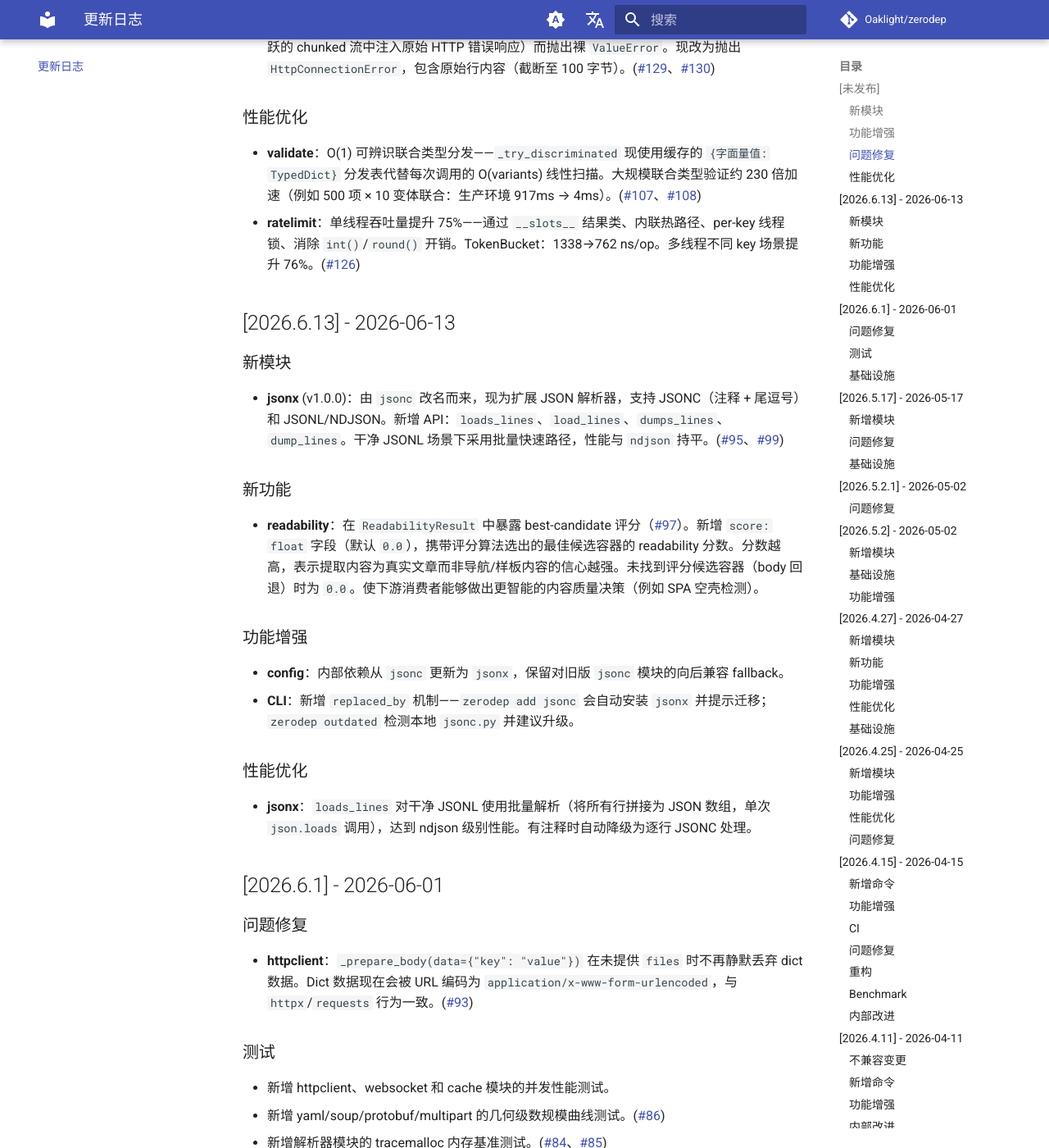
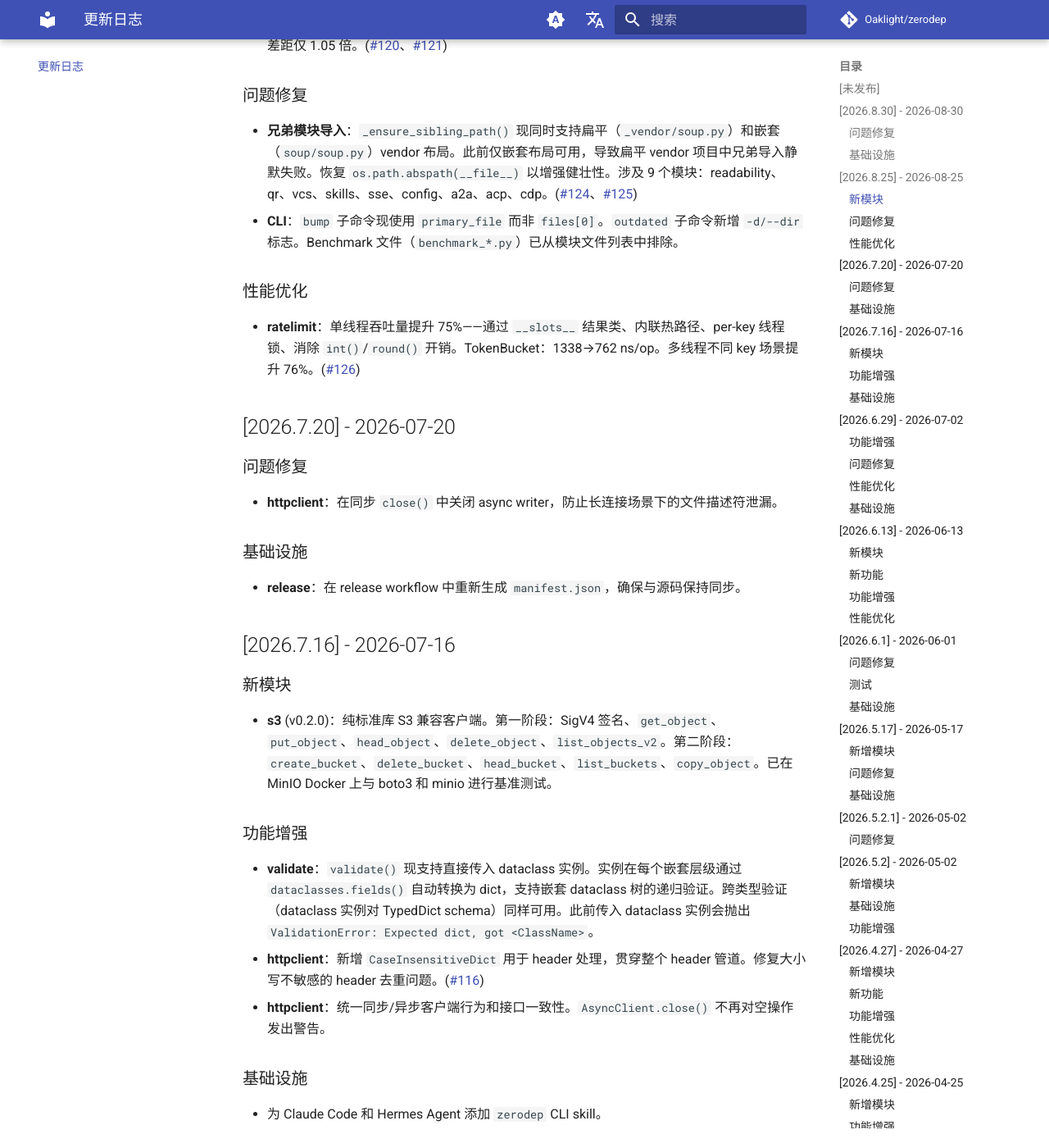
Before and after one commit to Oaklight/zerodep, an MkDocs documentation site: the page built from docs/changelog.md, in a window 1280 px wide and 1400 px high, scrolled down 960 px. Shown: the whole window at 82% size. Built offline with MkDocs 1.6.1 and Material for MkDocs 9.7.7, drawn with Linux system fonts in a browser that asks for light colours; comment, search, counter and statistics services are not loaded; some of the changed text lies outside the part shown.

Commit message:
docs: backfill changelog for v2026.6.29 through v2026.8.30

```diff
--- a/docs/changelog.md
+++ b/docs/changelog.md
@@ -6,23 +6,75 @@
 
 ## [未发布]
 
+## [2026.8.30] - 2026-08-30
+
+### 问题修复
+
+- **httpclient**：`_aiter_chunked` 不再因 chunk-size 行非合法十六进制（例如上游反向代理向活跃的 chunked 流中注入原始 HTTP 错误响应）而抛出裸 `ValueError`。现改为抛出 `HttpConnectionError`，包含原始行内容（截断至 100 字节）。([#129](https://github.com/Oaklight/zerodep/issues/129)、[#130](https://github.com/Oaklight/zerodep/pull/130))
+
+### 基础设施
+
+- **benchmarks**：从 `pyproject.toml` extras 自动发现参考库，替代硬编码列表。修复 ratelimit benchmark 在 limiter 缺失时跳过整个测试套件的问题。
+
+## [2026.8.25] - 2026-08-25
+
 ### 新模块
 
 - **ratelimit** (v0.1.0)：零依赖多算法限流器，提供 4 种算法（令牌桶、固定窗口、滑动窗口计数器、GCRA）并统一于 `RateLimiter` Protocol。便捷 API：`ratelimit()` 装饰器/上下文管理器（同步 + 异步）、`create_limiter()` 工厂函数、`parse_quota()` 字符串解析（`"10/s"`、`"100/m burst 200"`）、per-key 锁的 `ThreadSafeLimiter`、`RateLimitExceeded` 异常、带超时的等待重试。所有算法类均支持完整异步 API（`aacquire`/`apeek`）。性能比 `limits` 库快 2-4 倍，FixedWindow 与 `token-bucket` C 扩展差距仅 1.05 倍。([#120](https://github.com/Oaklight/zerodep/issues/120)、[#121](https://github.com/Oaklight/zerodep/pull/121))
 
-### 功能增强
+### 问题修复
 
-- **validate**：`validate()` 现支持直接传入 dataclass 实例。实例在每个嵌套层级自动通过 `vars()` 转换为 dict，支持嵌套 dataclass 树的递归验证。跨类型验证（dataclass 实例对 TypedDict schema）同样可用。此前传入 dataclass 实例会抛出 `ValidationError: Expected dict, got <ClassName>`。
+- **兄弟模块导入**：`_ensure_sibling_path()` 现同时支持扁平（`_vendor/soup.py`）和嵌套（`soup/soup.py`）vendor 布局。此前仅嵌套布局可用，导致扁平 vendor 项目中兄弟导入静默失败。恢复 `os.path.abspath(__file__)` 以增强健壮性。涉及 9 个模块：readability、qr、vcs、skills、sse、config、a2a、acp、cdp。([#124](https://github.com/Oaklight/zerodep/issues/124)、[#125](https://github.com/Oaklight/zerodep/pull/125))
+- **CLI**：`bump` 子命令现使用 `primary_file` 而非 `files[0]`。`outdated` 子命令新增 `-d/--dir` 标志。Benchmark 文件（`benchmark_*.py`）已从模块文件列表中排除。
+
+### 性能优化
+
+- **ratelimit**：单线程吞吐量提升 75%——通过 `__slots__` 结果类、内联热路径、per-key 线程锁、消除 `int()`/`round()` 开销。TokenBucket：1338→762 ns/op。多线程不同 key 场景提升 76%。([#126](https://github.com/Oaklight/zerodep/pull/126))
+
+## [2026.7.20] - 2026-07-20
 
 ### 问题修复
 
-- **兄弟模块导入**：`_ensure_sibling_path()` 现同时支持扁平（`_vendor/soup.py`）和嵌套（`soup/soup.py`）vendor 布局。此前仅嵌套布局可用，导致扁平 vendor 项目中兄弟导入静默失败。恢复 `os.path.abspath(__file__)` 以增强健壮性。涉及 9 个模块：readability、qr、vcs、skills、sse、config、a2a、acp、cdp。([#124](https://github.com/Oaklight/zerodep/issues/124)、[#125](https://github.com/Oaklight/zerodep/pull/125))
-- **httpclient**：`_aiter_chunked` 不再因 chunk-size 行非合法十六进制（例如上游反向代理向活跃的 chunked 流中注入原始 HTTP 错误响应）而抛出裸 `ValueError`。现改为抛出 `HttpConnectionError`，包含原始行内容（截断至 100 字节）。([#129](https://github.com/Oaklight/zerodep/issues/129)、[#130](https://github.com/Oaklight/zerodep/pull/130))
+- **httpclient**：在同步 `close()` 中关闭 async writer，防止长连接场景下的文件描述符泄漏。
+
+### 基础设施
+
+- **release**：在 release workflow 中重新生成 `manifest.json`，确保与源码保持同步。
+
+## [2026.7.16] - 2026-07-16
+
+### 新模块
+
+- **s3** (v0.2.0)：纯标准库 S3 兼容客户端。第一阶段：SigV4 签名、`get_object`、`put_object`、`head_object`、`delete_object`、`list_objects_v2`。第二阶段：`create_bucket`、`delete_bucket`、`head_bucket`、`list_buckets`、`copy_object`。已在 MinIO Docker 上与 boto3 和 minio 进行基准测试。
+
+### 功能增强
+
+- **validate**：`validate()` 现支持直接传入 dataclass 实例。实例在每个嵌套层级通过 `dataclasses.fields()` 自动转换为 dict，支持嵌套 dataclass 树的递归验证。跨类型验证（dataclass 实例对 TypedDict schema）同样可用。此前传入 dataclass 实例会抛出 `ValidationError: Expected dict, got <ClassName>`。
+- **httpclient**：新增 `CaseInsensitiveDict` 用于 header 处理，贯穿整个 header 管道。修复大小写不敏感的 header 去重问题。([#116](https://github.com/Oaklight/zerodep/issues/116))
+- **httpclient**：统一同步/异步客户端行为和接口一致性。`AsyncClient.close()` 不再对空操作发出警告。
+
+### 基础设施
+
+- 为 Claude Code 和 Hermes Agent 添加 `zerodep` CLI skill。
+
+## [2026.6.29] - 2026-07-02
+
+### 功能增强
+
+- **httpserver**：新增 Unix domain socket 支持。返回 HTTP 错误响应而非静默断开连接。提取 `_send_error_and_close` 辅助方法以减少重复代码。
+
+### 问题修复
+
+- **httpserver**：修复 Python 3.13 兼容性问题（使用 `socket.bind()` 替代 `socket.connect()` 进行旧 socket 测试）。
+- **sse**：在 `_SSEParser` 中使用关键字参数替代私有 slot 写入，修复初始化问题。版本升至 0.3.2。
 
 ### 性能优化
 
 - **validate**：O(1) 可辨识联合类型分发——`_try_discriminated` 现使用缓存的 `{字面量值: TypedDict}` 分发表代替每次调用的 O(variants) 线性扫描。大规模联合类型验证约 230 倍加速（例如 500 项 × 10 变体联合：生产环境 917ms → 4ms）。([#107](https://github.com/Oaklight/zerodep/issues/107)、[#108](https://github.com/Oaklight/zerodep/pull/108))
-- **ratelimit**：单线程吞吐量提升 75%——通过 `__slots__` 结果类、内联热路径、per-key 线程锁、消除 `int()`/`round()` 开销。TokenBucket：1338→762 ns/op。多线程不同 key 场景提升 76%。([#126](https://github.com/Oaklight/zerodep/pull/126))
+
+### 基础设施
+
+- 锁定 CI workflow 中的开发工具版本：ruff 0.15.20、ty 0.0.54、complexipy 5.6.1。
 
 ## [2026.6.13] - 2026-06-13
 
```
